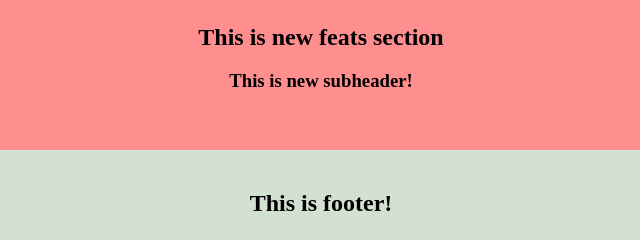
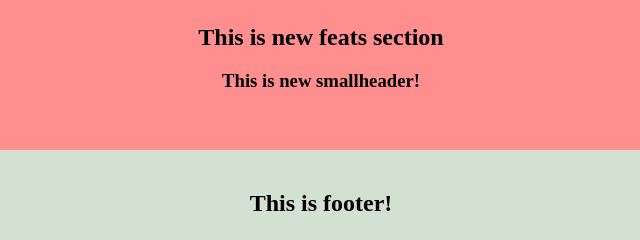
Before and after one commit to petromath77/project_1, a website: page app/index.html in a window 1280 px wide. Shown: the part 325-565 px from the top of the page, 319-959 px from the left. Drawn offline with Linux system fonts and the light colour scheme.

Commit message:
smallheader

```diff
--- a/app/index.html
+++ b/app/index.html
@@ -16,7 +16,7 @@
 	</section>
 	<section class="sect_2">
 		<h2>This is new feats section</h2>
-		<h3>This is new subheader!</h3>
+		<h3>This is new smallheader!</h3>
 	</section>
 	<footer>
 		<h2>This is footer!</h2>
```
